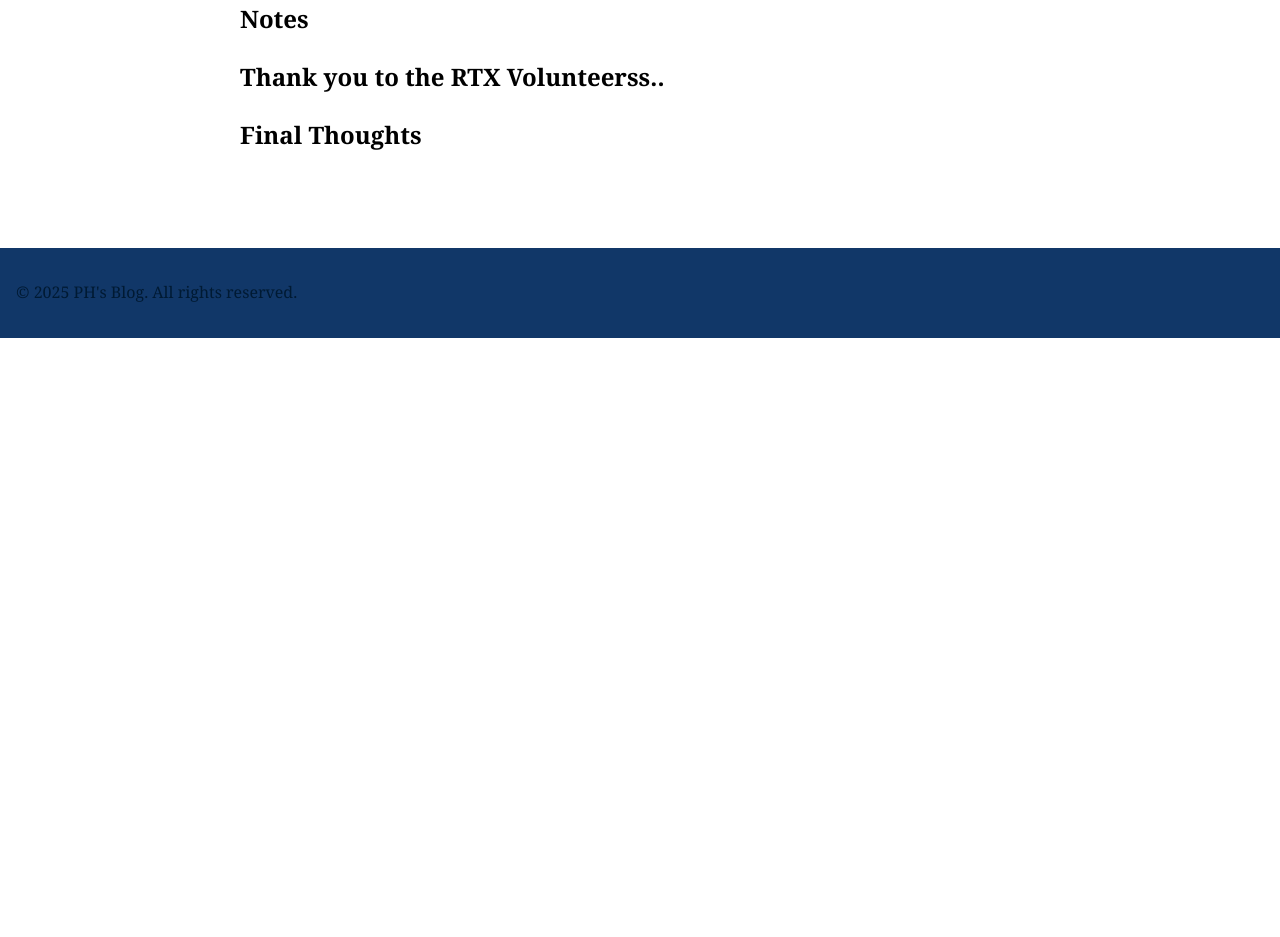
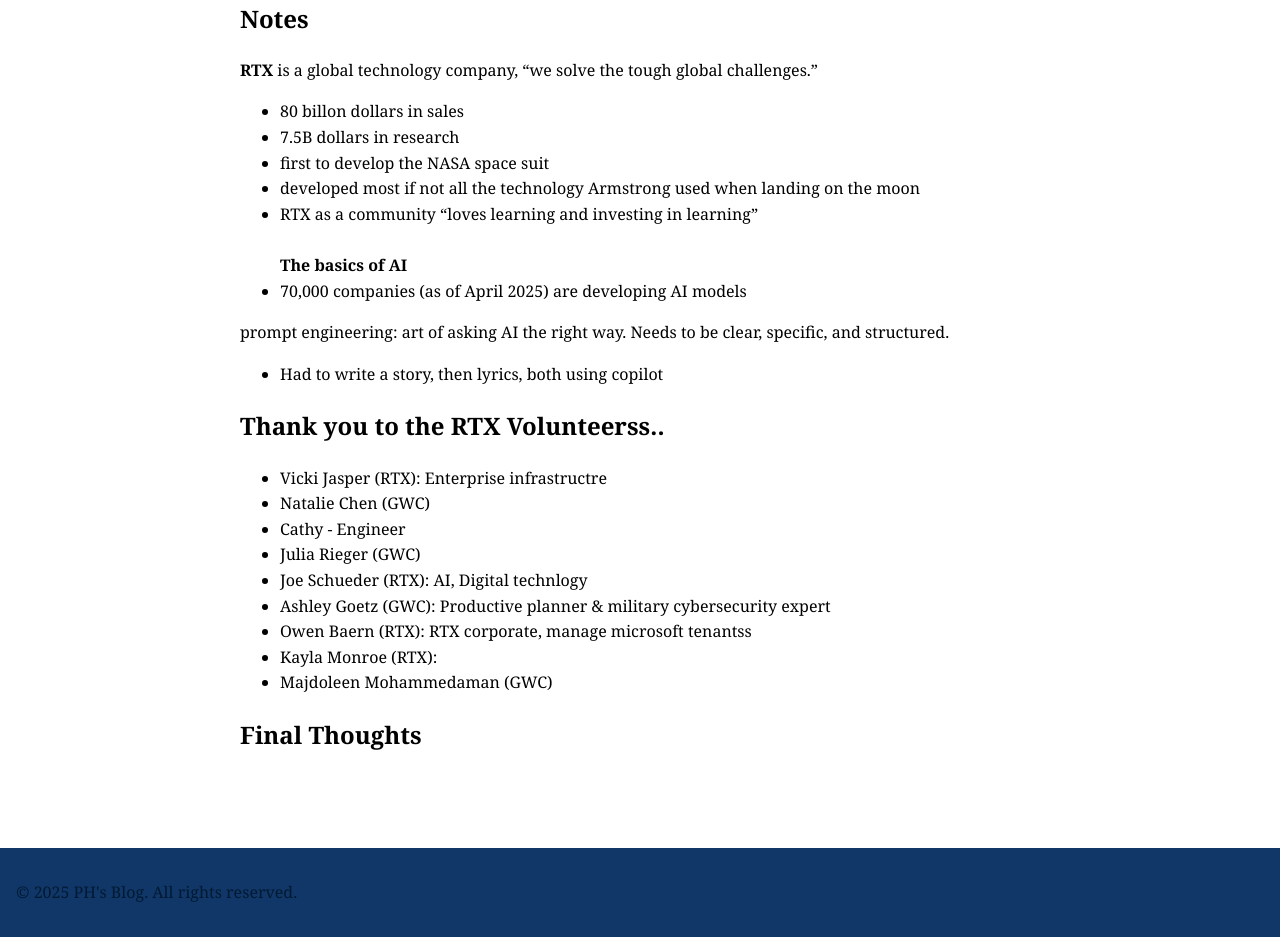
Before and after one commit to CaptainSapphire/PH-s-Blog, a Jekyll site: the page built from _posts/2025-07-21-Unlocking Creativity with AI: Express Your Unique Inner Music Through AI with RTX.md, in a window 1280 px wide and 1400 px high, scrolled down 541 px. Shown: the part 463-1400 px from the top of the window. Built offline with Jekyll 4.4.1, drawn with Linux system fonts in a browser that asks for light colours; before the commit the page ends 1342 px from its top, so only the background shows below that.

Commit message:
Update 2025-07-21-Unlocking Creativity with AI: Express Your Unique Inner Music Through AI with RTX.md

```diff
--- a/_posts/2025-07-21-Unlocking Creativity with AI: Express Your Unique Inner Music Through AI with RTX.md
+++ b/_posts/2025-07-21-Unlocking Creativity with AI: Express Your Unique Inner Music Through AI with RTX.md
@@ -14,7 +14,29 @@
 *RTX Logo*
 
 ## Notes
+**RTX** is a global technology company, "we solve the tough global challenges."
+- 80 billon dollars in sales
+- 7.5B dollars in research
+- first to develop the NASA space suit
+- developed most if not all the technology Armstrong used when landing on the moon
+- RTX as a community "loves learning and investing in learning"
+<br><br>
+**The basics of AI**
+- 70,000 companies (as of April 2025) are developing AI models
+
+prompt engineering: art of asking AI the right way. Needs to be clear, specific, and structured.
+- Had to write a story, then lyrics, both using copilot
+
 
 ## Thank you to the RTX Volunteerss..
+-  Vicki Jasper (RTX): Enterprise infrastructre
+-  Natalie Chen (GWC)
+-  Cathy - Engineer
+-  Julia Rieger (GWC)
+-  Joe Schueder (RTX): AI, Digital technlogy
+-  Ashley Goetz (GWC): Productive planner & military cybersecurity expert
+-  Owen Baern (RTX): RTX corporate, manage microsoft tenantss
+-   Kayla Monroe (RTX):
+-   Majdoleen Mohammedaman (GWC)
 
 ## Final Thoughts
```
